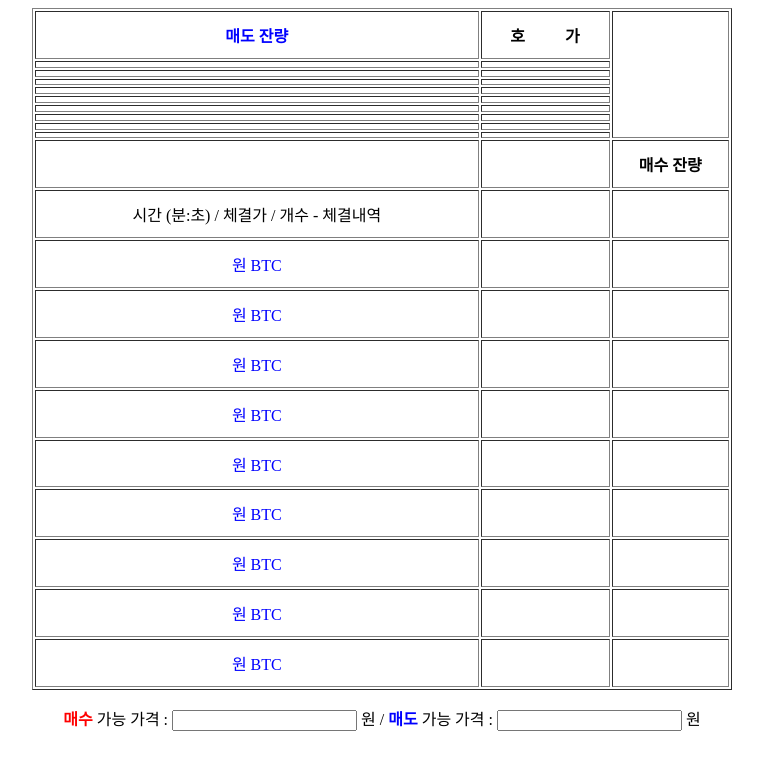
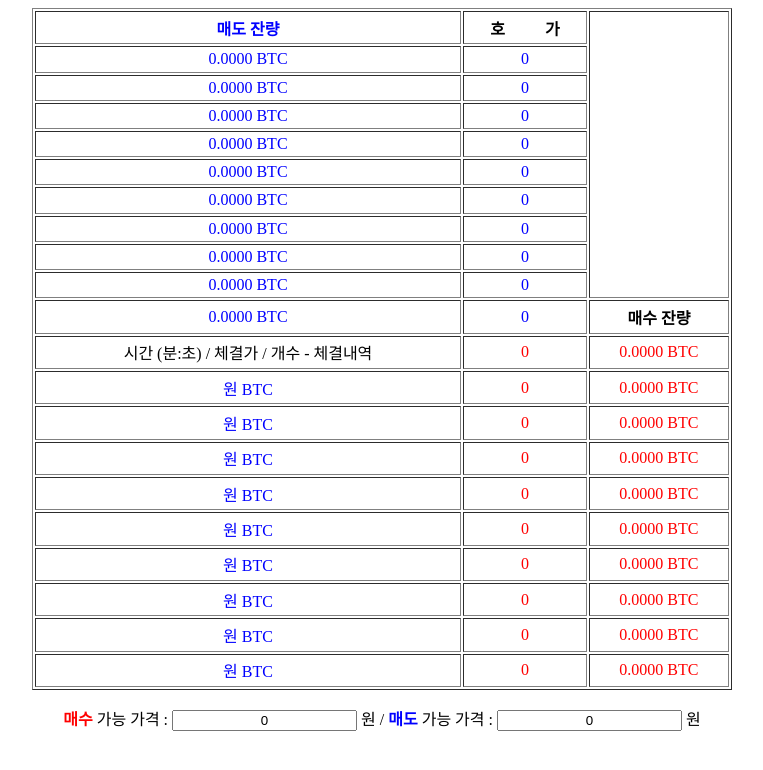
Before and after one commit to whdgns0407/Maestro, a PHP site: page /exchange/hoga.php in a window 1280 px wide. Shown: the top 770 px of the page, without its empty margins (258-1021 px from the left). Run offline with PHP 8.4, Linux system fonts and the light colour scheme; data that the repository does not hold is empty.

Commit message:
호가창

```diff
--- a/exchange/hoga.php
+++ b/exchange/hoga.php
@@ -1,35 +1,41 @@
 <?php
 	$ch = curl_init();
 	curl_setopt($ch, CURLOPT_URL, "https://api.upbit.com/v1/orderbook?markets=krw-btc");
+	curl_setopt($ch, CURLOPT_SSL_VERIFYPEER, FALSE);
+	curl_setopt($ch, CURLOPT_SSL_VERIFYHOST, 0);
 	curl_setopt($ch, CURLOPT_RETURNTRANSFER, 1);
-	$btc1 = explode('{"ask_price":', curl_exec($ch));
-	$btc2 = explode('"bid_price":', curl_exec($ch));
-	$btc11 = explode('"ask_size":', curl_exec($ch));
-	$btc22 = explode('"bid_size":', curl_exec($ch));
+	$ch1 = curl_exec($ch);
+	$btc1 = explode('{"ask_price":', $ch1);
+	$btc2 = explode('"bid_price":', $ch1);
+	$btc11 = explode('"ask_size":', $ch1);
+	$btc22 = explode('"bid_size":', $ch1);
 	curl_close($ch);
 	for($i=1;$i<=10;$i++)
 	{
-		$sell[$i] = explode(",",$btc1[$i])[0];
+		$sell[$i] = number_format(explode(",",$btc1[$i])[0]);
 	}
 	for($i=1;$i<=10;$i++)
 	{
-		$buy[$i] = explode(",",$btc2[$i])[0];
+		$buy[$i] = number_format(explode(",",$btc2[$i])[0]);
 	}
 	for($i=1;$i<=10;$i++)
 	{
-		$sellamount[$i] = explode(",",$btc11[$i])[0];
+		$sellamount[$i] = number_format((explode(",",$btc11[$i])[0]), 4);
 	}
 	for($i=1;$i<=10;$i++)
 	{
-		$buyamount[$i] = explode("}",$btc22[$i])[0];
+		$buyamount[$i] = number_format(explode("}",$btc22[$i])[0], 4);
 	}
 	$information = curl_init();
 	curl_setopt($information, CURLOPT_URL, "https://api.upbit.com/v1/trades/ticks?market=krw-btc&count=10");
+	curl_setopt($information, CURLOPT_SSL_VERIFYPEER, FALSE);
+	curl_setopt($information, CURLOPT_SSL_VERIFYHOST, 0);
 	curl_setopt($information, CURLOPT_RETURNTRANSFER, 1);
-	$trade = explode('"trade_price":', curl_exec($information));
-	$tradeamount = explode('"trade_volume":', curl_exec($information));
-	$tradet = explode('"trade_time_utc":"', curl_exec($information));
-	$tradebs = explode('"ask_bid":"', curl_exec($information));
+	$information1 = curl_exec($information);
+	$trade = explode('"trade_price":', $information1);
+	$tradeamount = explode('"trade_volume":', $information1);
+	$tradet = explode('"trade_time_utc":"', $information1);
+	$tradebs = explode('"ask_bid":"', $information1);
 	curl_close($information);
 	for($i=1;$i<=10;$i++)
 	{
@@ -64,105 +70,107 @@
 					<th rowspan="10"></th>
 				</tr>
 				<tr>
-					<td><font style="color:blue;"><?php echo"$sellamount[10]"; ?></font></td>
+					<td><font style="color:blue;"><?php echo"$sellamount[10]"; ?> BTC</font></td>
 					<td><font style="color:blue;"><?php echo"$sell[10]"; ?></font></td>
 				</tr>
 				<tr>
-					<td><font style="color:blue;"><?php echo"$sellamount[9]"; ?></font></td>
+					<td><font style="color:blue;"><?php echo"$sellamount[9]"; ?> BTC</font></td>
 					<td><font style="color:blue;"><?php echo"$sell[9]"; ?></font></td>
 				</tr>
 				<tr>
-					<td><font style="color:blue;"><?php echo"$sellamount[8]"; ?></font></td>
+					<td><font style="color:blue;"><?php echo"$sellamount[8]"; ?> BTC</font></td>
 					<td><font style="color:blue;"><?php echo"$sell[8]"; ?></font></td>
 
 				</tr>
 				<tr>
-					<td><font style="color:blue;"><?php echo"$sellamount[7]"; ?></font></td>
+					<td><font style="color:blue;"><?php echo"$sellamount[7]"; ?> BTC</font></td>
 					<td><font style="color:blue;"><?php echo"$sell[7]"; ?></font></td>
 
 				</tr>
 				<tr>
-					<td><font style="color:blue;"><?php echo"$sellamount[6]"; ?></font></td>
+					<td><font style="color:blue;"><?php echo"$sellamount[6]"; ?> BTC</font></td>
 					<td><font style="color:blue;"><?php echo"$sell[6]"; ?></font></td>
 
 				</tr>
 				<tr>
-					<td><font style="color:blue;"><?php echo"$sellamount[5]"; ?></font></td>
+					<td><font style="color:blue;"><?php echo"$sellamount[5]"; ?> BTC</font></td>
 					<td><font style="color:blue;"><?php echo"$sell[5]"; ?></font></td>
 
 				</tr>
 				<tr>
-					<td><font style="color:blue;"><?php echo"$sellamount[4]"; ?></font></td>
+					<td><font style="color:blue;"><?php echo"$sellamount[4]"; ?> BTC</font></td>
 					<td><font style="color:blue;"><?php echo"$sell[4]"; ?></font></td>
 
 				</tr>
 				<tr>
-					<td><font style="color:blue;"><?php echo"$sellamount[3]"; ?></font></td>
+					<td><font style="color:blue;"><?php echo"$sellamount[3]"; ?> BTC</font></td>
 					<td><font style="color:blue;"><?php echo"$sell[3]"; ?></font></td>
 
 				</tr>
 				<tr>
-					<td><font style="color:blue;"><?php echo"$sellamount[2]"; ?></font></td>
+					<td><font style="color:blue;"><?php echo"$sellamount[2]"; ?> BTC</font></td>
 					<td><font style="color:blue;"><?php echo"$sell[2]"; ?></font></td>
 
 				</tr>
 				<tr>
-					<td><font style="color:blue;"><?php echo"$sellamount[1]"; ?></font></td>
+					<td><font style="color:blue;"><?php echo"$sellamount[1]"; ?> BTC</font></td>
 					<td><font style="color:blue;"><?php echo"$sell[1]"; ?></font></td>
 					<td><b>매수 잔량</b>
 				</tr>
 				<tr>
 					<td>시간 (분:초) / 체결가 / 개수 - 체결내역 </td>
-					<td><font style="color:red;"><?php echo"$buy[1]"; ?></font></td>
-					<td><font style="color:red;"><?php echo "$buyamount[1]"; ?></font></td>
+					<td><font style="color:red;"><?php echo"$buy[1]"; ?> </font></td>
+					<td><font style="color:red;"><?php echo "$buyamount[1]"; ?> BTC</font></td>
 				</tr>
 				<tr>
 					<td><font style="color:<?php if($tradebs1[1]=="BID") echo"red"; else echo"blue"; ?>"><?php echo"$traderealtime[1]"; ?> <?php echo"$tradepricereal[1]"; ?>원 <?php echo"$tradeamountreal[1]"; ?> BTC</font></td>
 					<td><font style="color:red;"><?php echo"$buy[2]"; ?></font></td>
-					<td><font style="color:red;"><?php echo "$buyamount[2]"; ?></font></td>
+					<td><font style="color:red;"><?php echo "$buyamount[2]"; ?> BTC</font></td>
 				</tr>
 				<tr>
 					<td><font style="color:<?php if($tradebs1[2]=="BID") echo"red"; else echo"blue"; ?>"><?php echo"$traderealtime[2]"; ?> <?php echo"$tradepricereal[2]"; ?>원 <?php echo"$tradeamountreal[2]"; ?> BTC</font></td>
 					<td><font style="color:red;"><?php echo"$buy[3]"; ?></font></td>
-					<td><font style="color:red;"><?php echo "$buyamount[3]"; ?></font></td>
+					<td><font style="color:red;"><?php echo "$buyamount[3]"; ?> BTC</font></td>
 				</tr>
 				<tr>
 					<td><font style="color:<?php if($tradebs1[3]=="BID") echo"red"; else echo"blue"; ?>"><?php echo"$traderealtime[3]"; ?> <?php echo"$tradepricereal[3]"; ?>원 <?php echo"$tradeamountreal[3]"; ?> BTC</font></td>
 					<td><font style="color:red;"><?php echo"$buy[4]"; ?></font></td>
-					<td><font style="color:red;"><?php echo "$buyamount[4]"; ?></font></td>
+					<td><font style="color:red;"><?php echo "$buyamount[4]"; ?> BTC</font></td>
 				</tr>
 				<tr>
 					<td><font style="color:<?php if($tradebs1[4]=="BID") echo"red"; else echo"blue"; ?>"><?php echo"$traderealtime[4]"; ?> <?php echo"$tradepricereal[4]"; ?>원 <?php echo"$tradeamountreal[4]"; ?> BTC</font></td>
 					<td><font style="color:red;"><?php echo"$buy[5]"; ?></font></td>
-					<td><font style="color:red;"><?php echo "$buyamount[5]"; ?></font></td>
+					<td><font style="color:red;"><?php echo "$buyamount[5]"; ?> BTC</font></td>
 				</tr>
 				<tr>
 					<td><font style="color:<?php if($tradebs1[5]=="BID") echo"red"; else echo"blue"; ?>"><?php echo"$traderealtime[5]"; ?> <?php echo"$tradepricereal[5]"; ?>원 <?php echo"$tradeamountreal[5]"; ?> BTC</font></td>
 					<td><font style="color:red;"><?php echo"$buy[6]"; ?></font></td>
-					<td><font style="color:red;"><?php echo "$buyamount[6]"; ?></font></td>
+					<td><font style="color:red;"><?php echo "$buyamount[6]"; ?> BTC</font></td>
 				</tr>
 				<tr>
 					<td><font style="color:<?php if($tradebs1[6]=="BID") echo"red"; else echo"blue"; ?>"><?php echo"$traderealtime[6]"; ?> <?php echo"$tradepricereal[6]"; ?>원 <?php echo"$tradeamountreal[6]"; ?> BTC</font></td>
 					<td><font style="color:red;"><?php echo"$buy[7]"; ?></font></td>
-					<td><font style="color:red;"><?php echo "$buyamount[7]"; ?></font></td>
+					<td><font style="color:red;"><?php echo "$buyamount[7]"; ?> BTC</font></td>
 				</tr>
 				<tr>
 					<td><font style="color:<?php if($tradebs1[7]=="BID") echo"red"; else echo"blue"; ?>"><?php echo"$traderealtime[7]"; ?> <?php echo"$tradepricereal[7]"; ?>원 <?php echo"$tradeamountreal[7]"; ?> BTC</font></td>
 					<td><font style="color:red;"><?php echo"$buy[8]"; ?></font></td>
-					<td><font style="color:red;"><?php echo "$buyamount[8]"; ?></font></td>
+					<td><font style="color:red;"><?php echo "$buyamount[8]"; ?> BTC</font></td>
 				</tr>
 				<tr>
 					<td><font style="color:<?php if($tradebs1[8]=="BID") echo"red"; else echo"blue"; ?>"><?php echo"$traderealtime[8]"; ?> <?php echo"$tradepricereal[8]"; ?>원 <?php echo"$tradeamountreal[8]"; ?> BTC</font></td>
 					<td><font style="color:red;"><?php echo"$buy[9]"; ?></font></td>
-					<td><font style="color:red;"><?php echo "$buyamount[9]"; ?></font></td>
+					<td><font style="color:red;"><?php echo "$buyamount[9]"; ?> BTC</font></td>
 				</tr>
 				<tr>
 					<td><font style="color:<?php if($tradebs1[9]=="BID") echo"red"; else echo"blue"; ?>"><?php echo"$traderealtime[9]"; ?> <?php echo"$tradepricereal[9]"; ?>원 <?php echo"$tradeamountreal[9]"; ?> BTC</font></td>
 					<td><font style="color:red;"><?php echo"$buy[10]"; ?></font></td>
-					<td><font style="color:red;"><?php echo "$buyamount[10]"; ?></font></td>
+					<td><font style="color:red;"><?php echo "$buyamount[10]"; ?> BTC</font></td>
 				</tr>
 			</table>
-			<p><b><font style="color:red;">매수</font></b> 가능 가격 : <input type="text" id="buy" style="text-align:center;" value="<?php echo"$sell[1]"; ?>" readonly> 원 / <b><font style="color:blue;">매도</font></b> 가능 가격 : <input type="text" id="sell"style="text-align:center;"  value="<?php echo"$buy[1]"; ?>" readonly> 원 </p>
+
+
+			<p><b><font style="color:red;">매수</font></b> 가능 가격 : <input type="text" id="buy" style="text-align:center;" value="<?php echo (int)str_replace(',', '', $sell[1]); ?>" readonly> 원 / <b><font style="color:blue;">매도</font></b> 가능 가격 : <input type="text" id="sell"style="text-align:center;"  value="<?php echo (int)str_replace(',', '', $buy[1]); ?>" readonly> 원 </p>
 		</div>
 	</body>
 </html>
```
